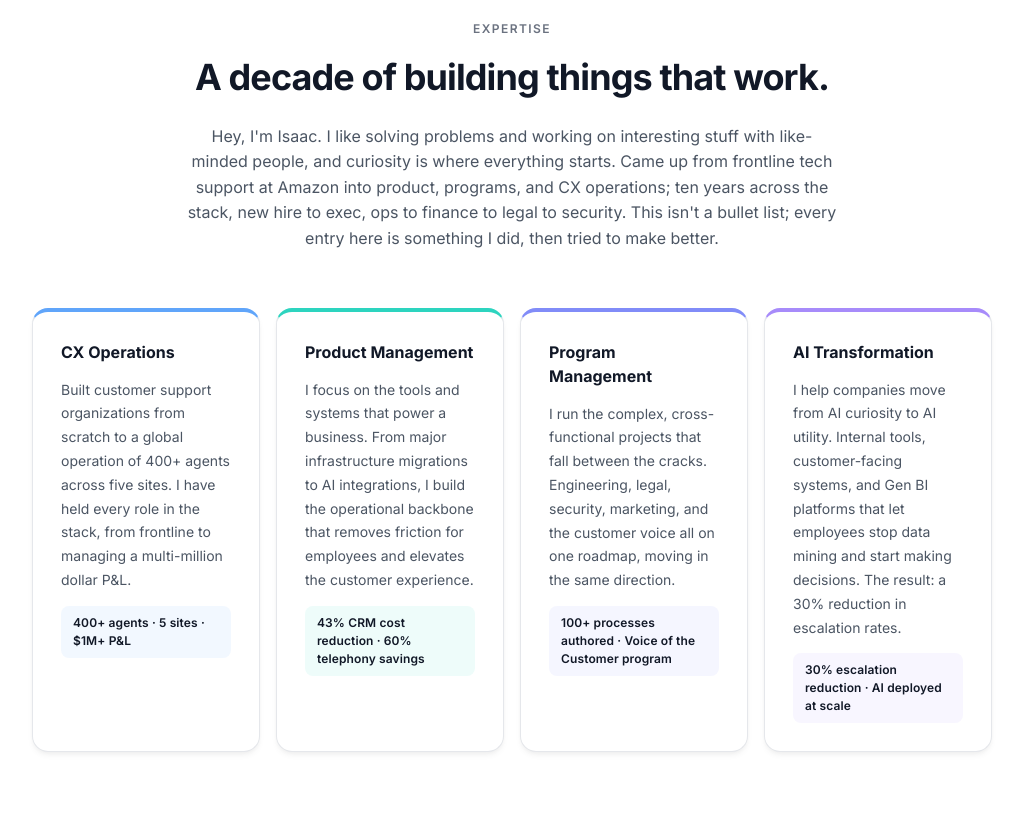
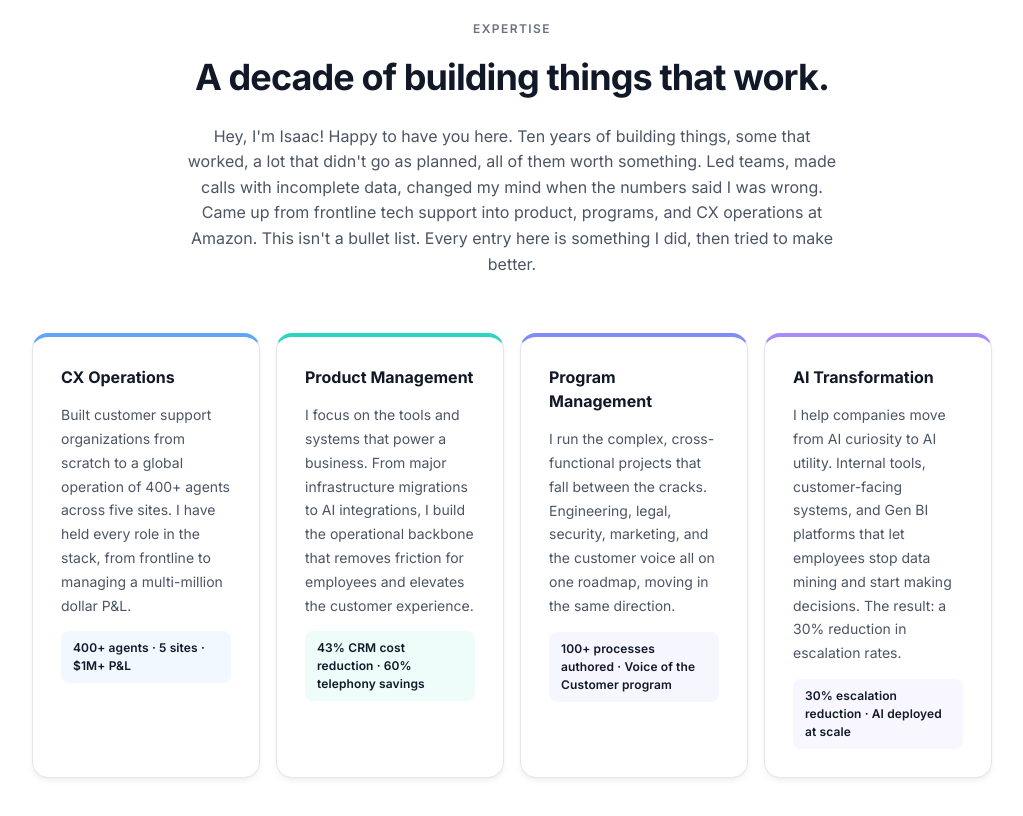
Before and after one commit to isaachartiens/project-isaac-ai, a Next.js app: page / in a window 1280 px wide. Shown: the part 820-1636 px from the top of the page, without its empty margins (128-1151 px from the left). Built offline with nearby package versions, Linux system fonts and the light colour scheme.

Commit message:
copy: update about intro paragraph on homepage

```diff
--- a/src/app/page.tsx
+++ b/src/app/page.tsx
@@ -141,7 +141,7 @@ export default function Home() {
               A decade of building things that work.
             </h2>
             <p style={{ fontSize: '16px', color: '#4B5563', lineHeight: 1.6, margin: '0 auto', maxWidth: '65ch' }}>
-              Hey, I&apos;m Isaac. I like solving problems and working on interesting stuff with like-minded people, and curiosity is where everything starts. Came up from frontline tech support at Amazon into product, programs, and CX operations; ten years across the stack, new hire to exec, ops to finance to legal to security. This isn&apos;t a bullet list; every entry here is something I did, then tried to make better.
+              Hey, I&apos;m Isaac! Happy to have you here. Ten years of building things, some that worked, a lot that didn&apos;t go as planned, all of them worth something. Led teams, made calls with incomplete data, changed my mind when the numbers said I was wrong. Came up from frontline tech support into product, programs, and CX operations at Amazon. This isn&apos;t a bullet list. Every entry here is something I did, then tried to make better.
             </p>
           </div>
           <div className="grid lg:grid-cols-4 md:grid-cols-2 grid-cols-1 gap-4">
```
